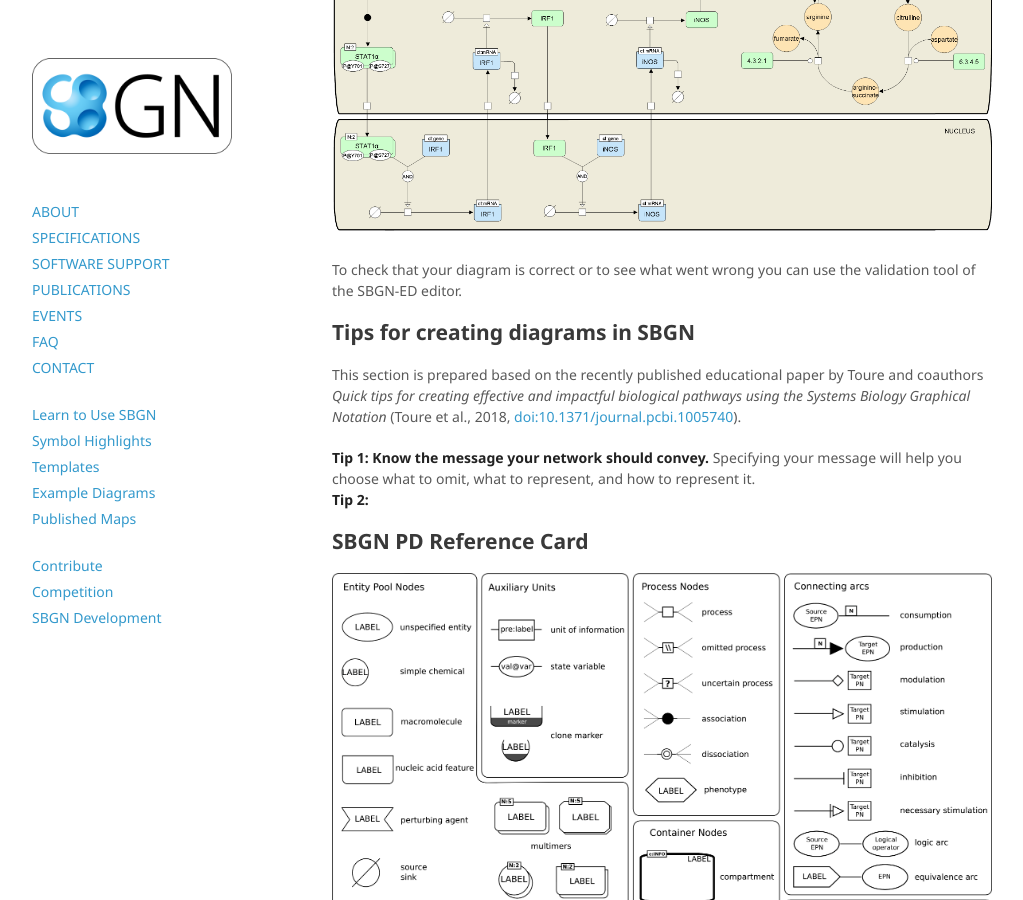
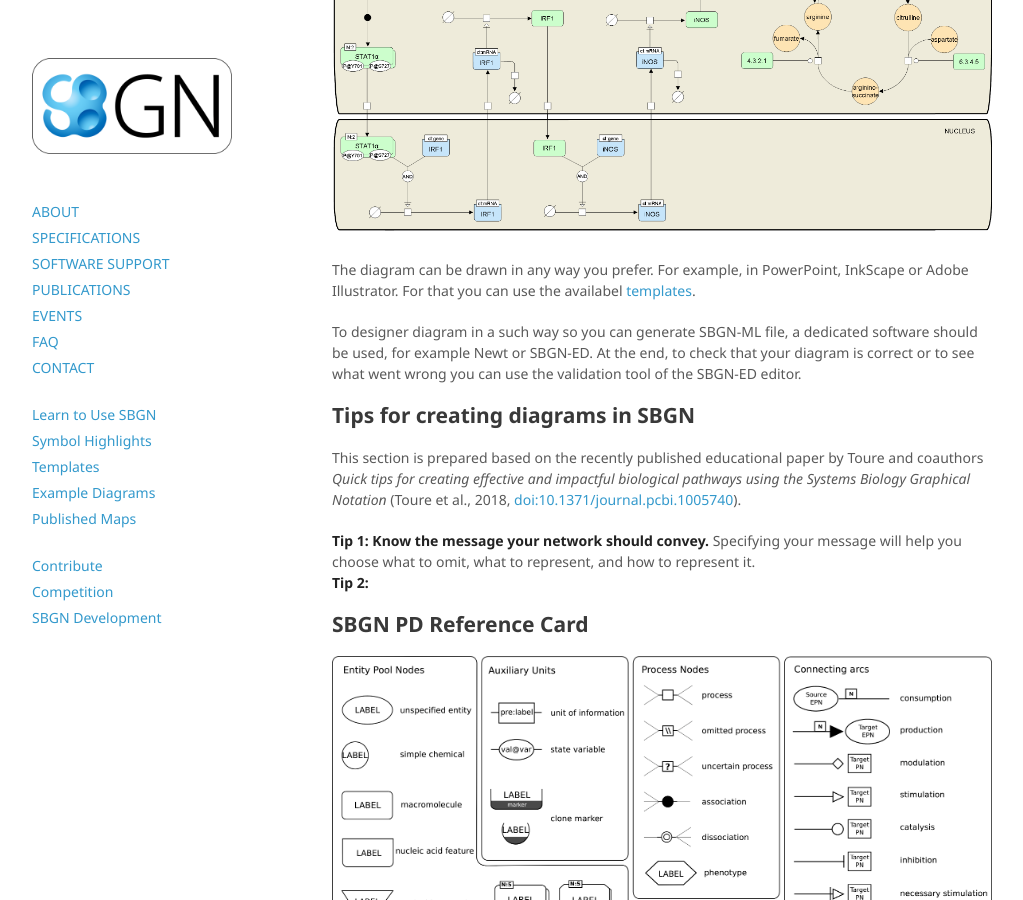
Before and after one commit to sbgn/sbgn, a Jekyll site: the page built from docs/learning_sbgn.md, in a window 1280 px wide and 900 px high, scrolled down 1849 px. Shown: the whole window, without its empty margins (128-1151 px from the left). Built offline with Jekyll 4.4.1, drawn with Linux system fonts in a browser that asks for light colours; nearby versions of some CDN libraries.

Commit message:
Update learning_sbgn.md

```diff
--- a/docs/learning_sbgn.md
+++ b/docs/learning_sbgn.md
@@ -52,7 +52,9 @@ Launch Newt button
 
 ![iNOS](/sbgn/images/learning/inos.png)
 
-<p>To check that your diagram is correct or to see what went wrong you can use the validation tool of the SBGN-ED editor.</p>
+<p>The diagram can be drawn in any way you prefer. For example, in PowerPoint, InkScape or Adobe Illustrator. For that you can use the availabel <a href="/templates">templates</a>.</p>
+
+<p>To designer diagram in a such way so you can generate SBGN-ML file, a dedicated software should be used, for example Newt or SBGN-ED. At the end, to check that your diagram is correct or to see what went wrong you can use the validation tool of the SBGN-ED editor.</p>
 
 ## Tips for creating diagrams in SBGN
 
```
